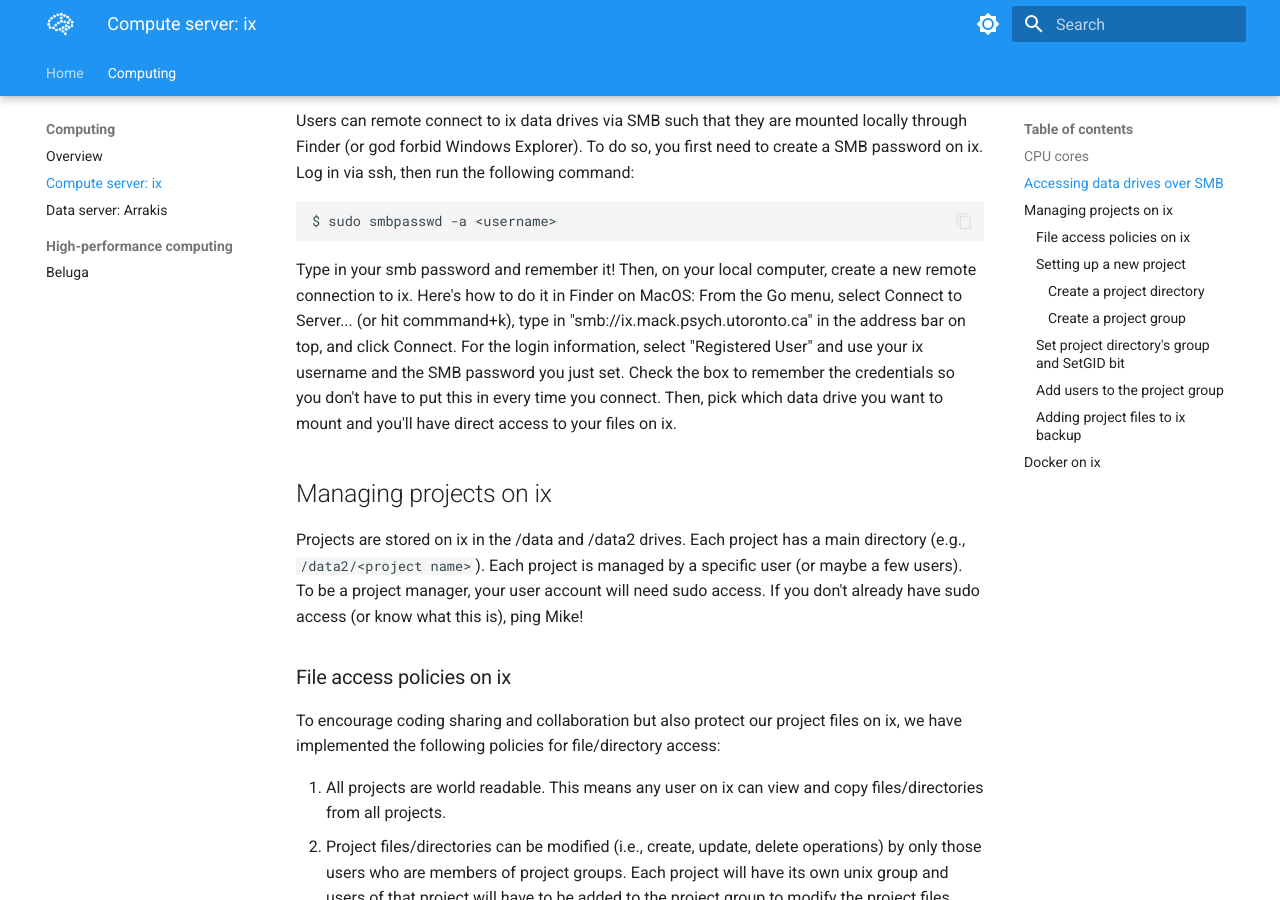
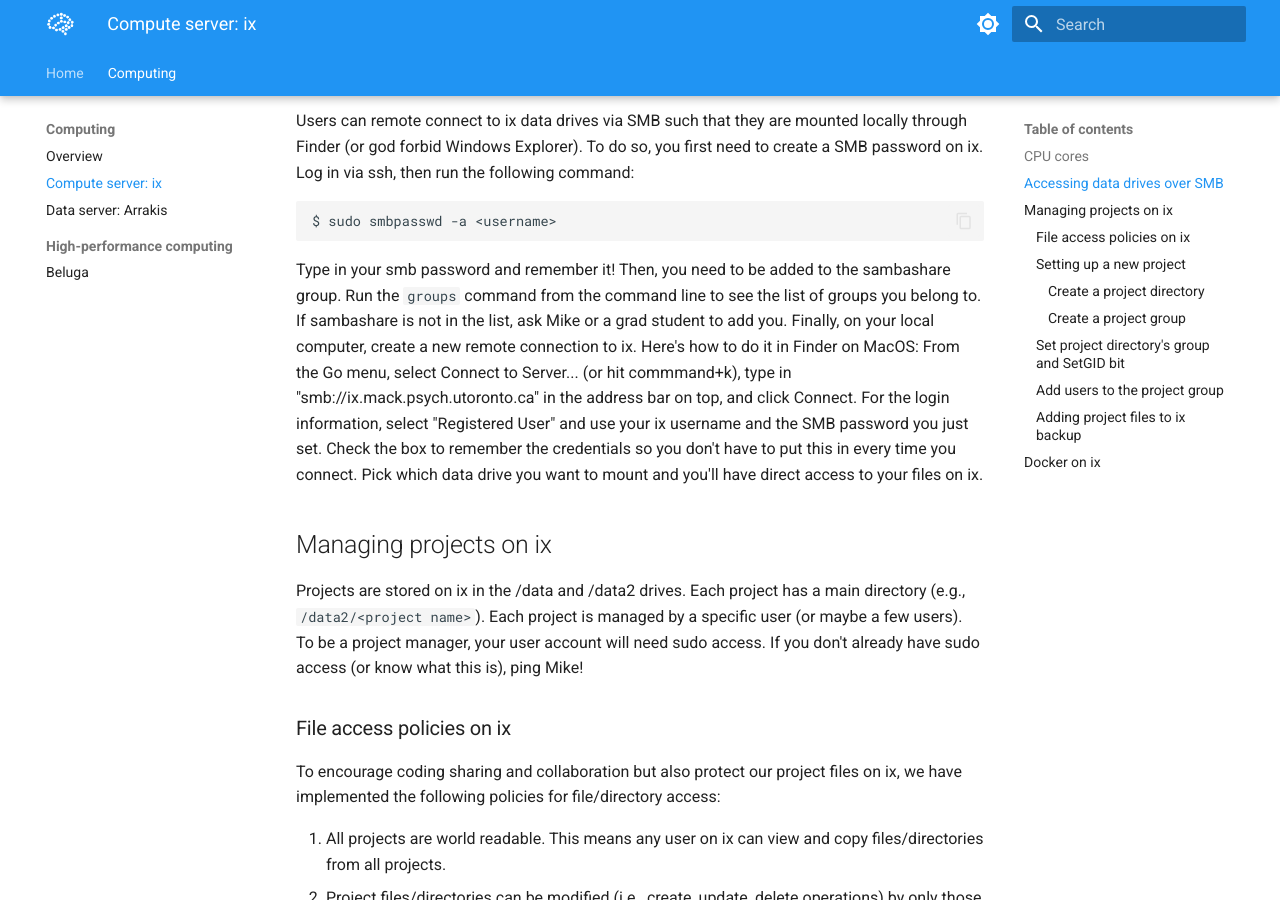
Before and after one commit to macklab/manual, an MkDocs documentation site: the page built from docs/ix.md, in a window 1280 px wide and 900 px high, scrolled down 594 px. Built offline with MkDocs 1.6.1 and Material for MkDocs 9.7.7, drawn with Linux system fonts in a browser that asks for light colours.

Commit message:
added to SMB info

````diff
--- a/docs/ix.md
+++ b/docs/ix.md
@@ -12,7 +12,7 @@ Users can remote connect to ix data drives via SMB such that they are mounted lo
 ```
 $ sudo smbpasswd -a <username>
 ```
-Type in your smb password and remember it! Then, on your local computer, create a new remote connection to ix. Here's how to do it in Finder on MacOS: From the Go menu, select Connect to Server... (or hit commmand+k), type in "smb://ix.mack.psych.utoronto.ca" in the address bar on top, and click Connect. For the login information, select "Registered User" and use your ix username and the SMB password you just set. Check the box to remember the credentials so you don't have to put this in every time you connect. Then, pick which data drive you want to mount and you'll have direct access to your files on ix.
+Type in your smb password and remember it! Then, you need to be added to the sambashare group. Run the `groups` command from the command line to see the list of groups you belong to. If sambashare is not in the list, ask Mike or a grad student to add you. Finally, on your local computer, create a new remote connection to ix. Here's how to do it in Finder on MacOS: From the Go menu, select Connect to Server... (or hit commmand+k), type in "smb://ix.mack.psych.utoronto.ca" in the address bar on top, and click Connect. For the login information, select "Registered User" and use your ix username and the SMB password you just set. Check the box to remember the credentials so you don't have to put this in every time you connect. Pick which data drive you want to mount and you'll have direct access to your files on ix.
 
 ## Managing projects on ix
 
````
